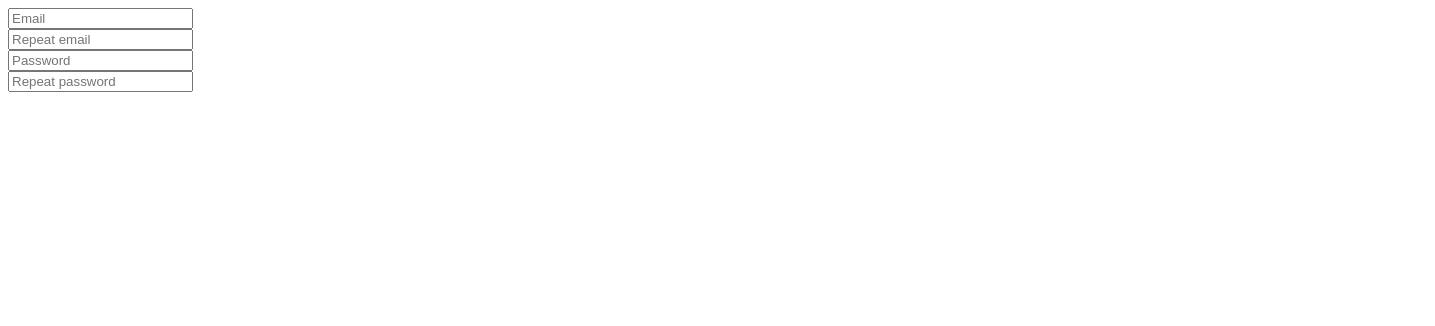
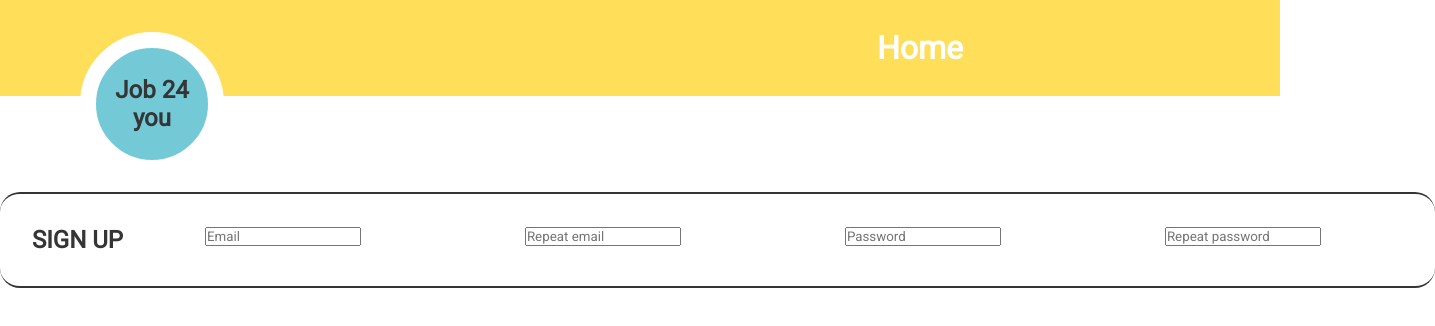
Before and after one commit to elfranches/neujob, a plain HTML site: page neujob-main/myneujob/web/signup.html in a window 1280 px wide. Shown: the whole page, 1435 px wide, since content can reach past the window. Drawn offline with Linux system fonts and the light colour scheme.

Commit message:
Add files via upload

```diff
--- a/neujob-main/myneujob/web/login.html
+++ b/neujob-main/myneujob/web/login.html
@@ -4,10 +4,28 @@
     <meta charset="UTF-8">
     <meta http-equiv="X-UA-Compatible" content="IE=edge">
     <meta name="viewport" content="width=device-width, initial-scale=1.0">
-    <title>Document</title>
+    <title>Sign in</title>
+    <link rel="stylesheet" type="text/css" href="style/sing.css" media="screen" />
+    <script src="https://kit.fontawesome.com/ccf1b890cc.js" crossorigin="anonymous"></script>
+    <link rel="apple-touch-icon" sizes="180x180" href="imgs/favicon_io/apple-touch-icon.png">
+    <link rel="icon" type="image/png" sizes="32x32" href="imgs/favicon_io/favicon-32x32.png">
+    <link rel="icon" type="image/png" sizes="16x16" href="imgs/favicon_io/favicon-16x16.png">
+    <link rel="manifest" href="/site.webmanifest">
 </head>
 <body>
-
+    <!-- NAV BAR -->
+    <header>
+        <nav>
+            <div class="logo">
+                <h1>Job 24 you</h1>
+            </div>
+            <div class="nav__options">
+                <ul class="nav">
+                    <li><a href="index.html">Home</a></li>
+                </ul>
+            </div>
+        </nav>
+    </header>
     <div class="login">
         <form>
             <div class="email data">
--- a/neujob-main/myneujob/web/signup.html
+++ b/neujob-main/myneujob/web/signup.html
@@ -4,11 +4,33 @@
         <meta charset="UTF-8">
     <meta http-equiv="X-UA-Compatible" content="IE=edge">
     <meta name="viewport" content="width=device-width, initial-scale=1.0">
-        <title>My Neu Job</title>
+    <title>Sign Up</title>
+    <link rel="stylesheet" type="text/css" href="style/sing.css" media="screen" />
+    <script src="https://kit.fontawesome.com/ccf1b890cc.js" crossorigin="anonymous"></script>
+    <link rel="apple-touch-icon" sizes="180x180" href="imgs/favicon_io/apple-touch-icon.png">
+    <link rel="icon" type="image/png" sizes="32x32" href="imgs/favicon_io/favicon-32x32.png">
+    <link rel="icon" type="image/png" sizes="16x16" href="imgs/favicon_io/favicon-16x16.png">
+    <link rel="manifest" href="/site.webmanifest">
     </head>
     <body>
+        <!-- NAV BAR -->
+        <header>
+            <nav>
+                <div class="logo">
+                    <h1>Job 24 you</h1>
+                </div>
+                <div class="nav__options">
+                    <ul class="nav">
+                        <li><a href="index.html">Home</a></li>
+                    </ul>
+                </div>
+            </nav>
+        </header>
+        <div class="register">
 
-        <div class="register">
+            <div class="regdata"></div>
+                <h2><b>Sign Up</b></h2>
+                <form action="" method="GET">
                     <form>
                         <div class="email data">
                             <input  id="email" placeholder="Email" type="email" name="email" required>
@@ -29,6 +51,8 @@
                             <input  id="repeatpassword" placeholder="Repeat password" type="password" name="password" required>
                         </div>
                     </form>
+                </form>
+            </div>
         </div>
 
     </body>
--- /dev/null
+++ b/neujob-main/myneujob/web/style/sing.css
@@ -0,0 +1,111 @@
+@import url('https://fonts.googleapis.com/css2?family=Roboto&display=swap');
+
+:root {
+    --font-color: #353535;
+    --primary-color: #FFDE59;
+    --secondary-color: #74C9D6;
+    --bg-color: #FFFFFF;
+}
+* {
+    font-family: Roboto, 'sans-serif';
+    color: var(--font-color);
+    box-sizing: border-box;
+    margin: 0;
+    padding: 0;
+    /* overflow-x: hidden; */
+}
+/* ========== NAV BAR ========== */
+
+header {
+    position: sticky;
+    background-color: var(--bg-color);
+    height: 7em;
+    top: 0;
+    z-index: 50;
+}
+
+header nav {
+    position: sticky;
+    background-color: var(--primary-color);
+    display: flex;
+    height: 6em;
+    padding: 0 5em;
+    justify-content: space-between;
+    align-items: center;
+    position: relative;
+}
+
+.logo {
+    position: absolute;
+    background-color: var(--secondary-color);
+    display: flex;
+    justify-content: center;
+    align-items: center;
+    height: 9em;
+    width: 9em;
+    border-radius: 50%;
+    border: 1em solid var(--bg-color);
+    top: 2em;
+}
+
+.nav__options {
+    display: flex;
+    position: relative;
+    margin-left: auto;
+    width: 50%;
+    height: 75%;
+    justify-content: center;
+    align-items: center;
+}
+
+.nav {
+    display: flex;
+    list-style: none;
+    width: 100%;
+    justify-content: space-evenly;
+}
+
+.nav li a {
+    font-size: 2rem;
+    font-weight: bold;
+    text-decoration: none;
+    color: var(--bg-color);
+    transition: all 250ms ease-in-out;
+}
+
+.nav li a:hover {
+    color: var(--font-color);
+}
+
+h1 {
+    text-align: center;
+}
+
+.register {
+    display: flex;
+    width: max-content;
+    height: max-content;
+    border-top: 2px solid;
+    border-bottom: 2px solid;
+    justify-content: center;
+    padding: 2em;
+    margin: 5em auto 5em auto;
+    top: 10vh;
+    border-radius: 20px;
+}
+form {
+    display: flex;
+    flex-direction: column;
+    align-items: center;
+    width: 25vw;
+
+}
+h2 {
+    font-size: 1.5rem;
+    text-transform: uppercase;
+}
+.regdata {
+    display: flex;
+    flex-direction: column;
+    justify-content: center;
+}
```
Also changed, not shown: neujob-main/myneujob/web/index.html (+2 -2 lines). Lines whose indentation alone changed are shown as unchanged.
